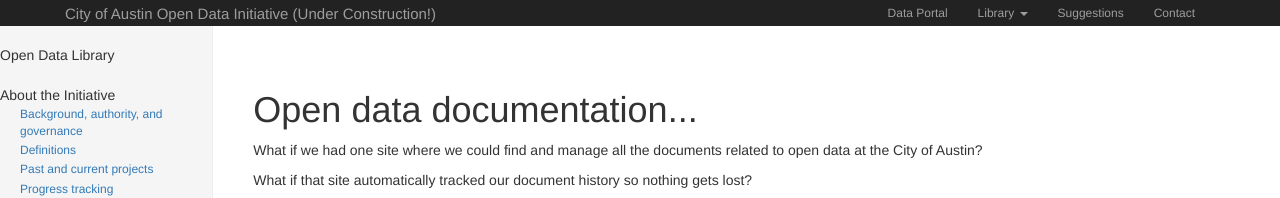
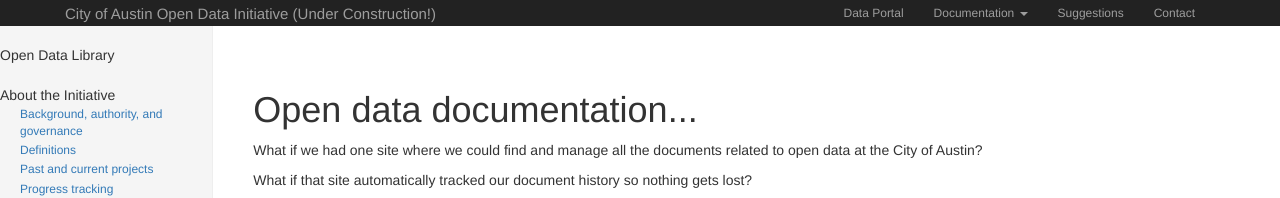
Before and after one commit to cityofaustin/open-data-manual, a Jekyll site: the page built from index.html, in a window 1280 px wide. Shown: the top 198 px of the page. Built offline with Jekyll 4.4.1, drawn with Linux system fonts in a browser that asks for light colours; nearby versions of some CDN libraries; Markdown is read by kramdown in place of the engine named in the settings; the list of posts is cut into pages by our own code.

Commit message:
change library menu item to 'documentation'

```diff
--- a/_includes/top-nav.html
+++ b/_includes/top-nav.html
@@ -13,7 +13,7 @@
             <ul class="nav navbar-nav">
                 <li><a href="https://data.austintexas.gov">Data Portal</a></li>
                 <li class="dropdown">
-                    <a href="#" class="dropdown-toggle" data-toggle="dropdown" role="button" aria-haspopup="true" aria-expanded="false">Library <span class="caret"></span></a>
+                    <a href="#" class="dropdown-toggle" data-toggle="dropdown" role="button" aria-haspopup="true" aria-expanded="false">Documentation <span class="caret"></span></a>
                     <ul class="dropdown-menu">
                         <li><a href="{{site.baseurl}}/">Policies and Guidelines </a></li>
                         <li><a href="{{site.baseurl}}/plans">Dept Plans</a></li>
```
